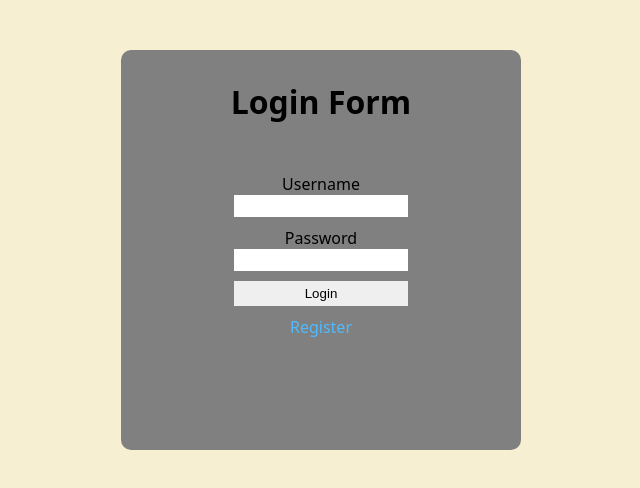
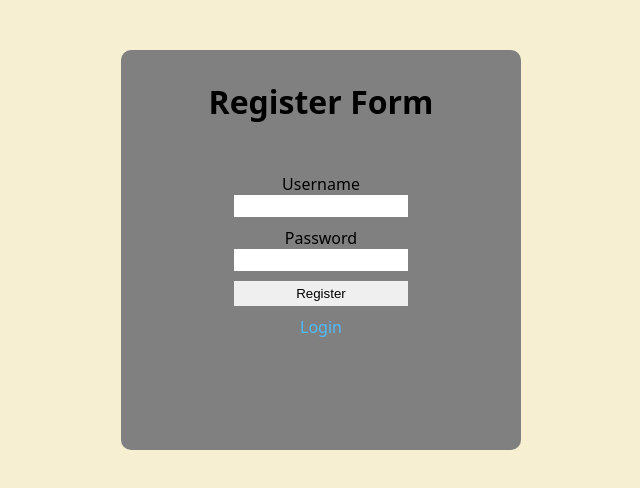
Before and after one commit to AdamRifandy/Simple_Login_Register_App, a website: page index.html in a window 1280 px wide. Both pictures are taken after a click on the element "Register". Shown: the whole page, without its empty margins (319-959 px from the left). Drawn offline with Linux system fonts and the light colour scheme.

Commit message:
Updated index.html in script

```diff
--- a/index.html
+++ b/index.html
@@ -84,6 +84,20 @@
             e.preventDefault();
 
         });
+
+        changeMode.addEventListener("click", (e) => {
+            e.preventDefault();
+
+            if (header.textContent == "Login") {
+                header.textContent = "Register";
+                submitButton.value = "Register";
+                changeMode.textContent = "Login";
+            } else {
+                header.textContent = "Login";
+                submitButton.value = "Login";
+                changeMode.textContent = "Register";
+            }
+        })
     </script>
 </body>
 </html>
```
